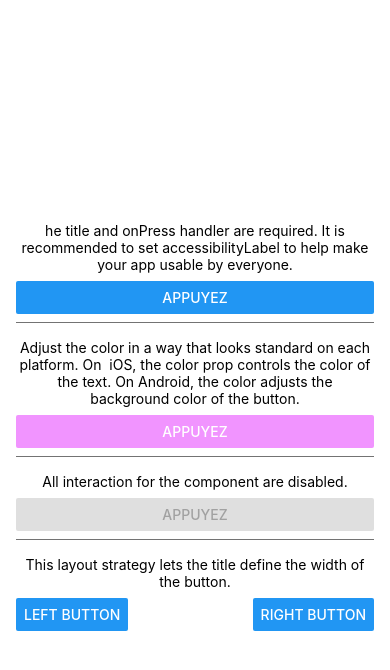
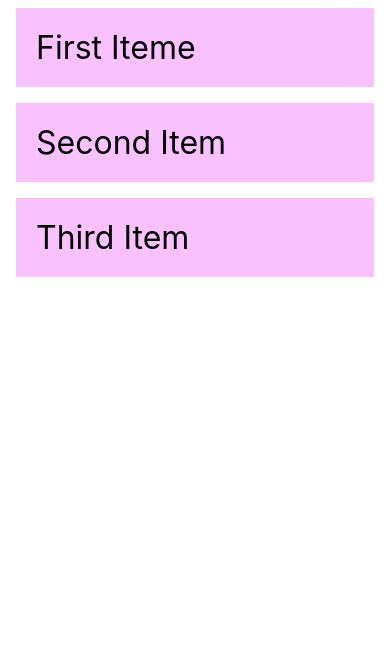
Before and after one commit to Chreyd/firtapp, a React Native app: screen / in a window 390 px wide. Shown: the top 670 px of the page. Built offline with nearby package versions, Linux system fonts and the light colour scheme.

Commit message:
FlatList

```diff
--- a/App.js
+++ b/App.js
@@ -1,9 +1,123 @@
 import React, { useState } from "react";
-import { View, Text, Image, ScrollView, TextInput, Button, FlatList, StyleSheet, SectionList, ActivityIndicator, SafeAreaView, Alert  } from 'react-native';
+import { View, Text, Image, ScrollView, TextInput, Button, FlatList, StyleSheet, SectionList, ActivityIndicator, SafeAreaView, Alert, StatusBar, TouchableOpacity   } from 'react-native';
 import { Box } from 'react-native-flex-layout';
 import { Flex, Spacer } from 'react-native-flex-layout';
 import { Stack, HStack, VStack } from 'react-native-flex-layout';
 import { Wrap } from 'react-native-flex-layout';
+
+
+
+const DATA= [
+  {
+    id: 'bd7acbea-c1b1-46c2-aed5-3ad53abb28ba',
+    title: 'First Iteme'
+  },
+  {
+    id: '3ac68afc-c605-48d3-a4f8-fbd91aa97f63',
+    title: 'Second Item'
+  },
+  {
+    id: '58694a0f-3da1-471f-bd96-145571e29d72',
+    title: 'Third Item'
+  }
+];
+
+
+
+const Item = ({ item, onPress, backgroundColor, textColor }) => (
+  <TouchableOpacity onPress={onPress} style={[styles.item, backgroundColor]}>
+    <Text style={[styles.title, textColor]}>{item.title}</Text>
+  </TouchableOpacity>
+);
+
+const App = () => {
+  const [selectedId, setSelectedId] = useState(null);
+
+  const renderItem = ({ item }) => {
+    const backgroundColor = item.id === selectedId ? "#6e3b6e" : "#f9c2ff";
+    const color = item.id === selectedId ? 'white' : 'black';
+
+    return (
+      <Item
+        item={item}
+        onPress={() => setSelectedId(item.id)}
+        backgroundColor={{ backgroundColor }}
+        textColor={{ color }}
+      />
+    );
+  };
+
+  return (
+    <SafeAreaView style={styles.container}>
+      <FlatList
+        data={DATA}
+        renderItem={renderItem}
+        keyExtractor={(item) => item.id}
+        extraData={selectedId}
+      />
+    </SafeAreaView>
+  );
+};
+
+const styles = StyleSheet.create({
+  container: {
+    flex: 1,
+    marginTop: StatusBar.currentHeight || 0,
+  },
+  item: {
+    padding: 20,
+    marginVertical: 8,
+    marginHorizontal: 16,
+  },
+  title: {
+    fontSize: 32,
+  },
+});
+
+
+
+
+
+/* const Item = ({title}) =>(
+  <View style={styles.item}>
+    <Text style={styles.title}>{title}</Text>
+  </View>
+);
+
+
+const App = ()=>{
+  const renderItem = ({item}) =>(
+    <Item title={item.title}/>
+  );
+
+  return(
+    <SafeAreaView style={styles.container}>
+      <FlatList
+        data={DATA}
+        renderItem={renderItem}
+        keyExtractor={item => item.id}
+      />
+    </SafeAreaView>
+  );
+} */
+
+
+
+
+
+
+
+
+
+
+
+
+
+
+
+
+/*
+              Button
 
 
 const Separator = () =>(
@@ -82,7 +196,7 @@ const styles = StyleSheet.create({
     borderBottomWidth: StyleSheet.hairlineWidth
   }
 });
-
+*/
 
 /* const App = () =>{
   return(
```
